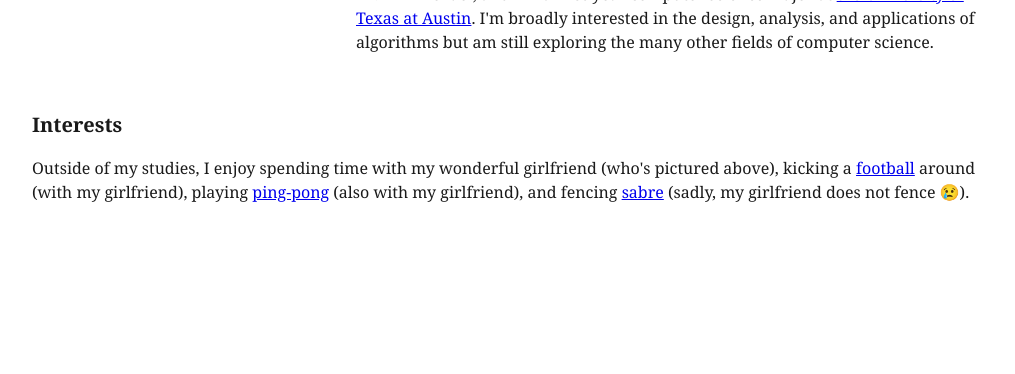
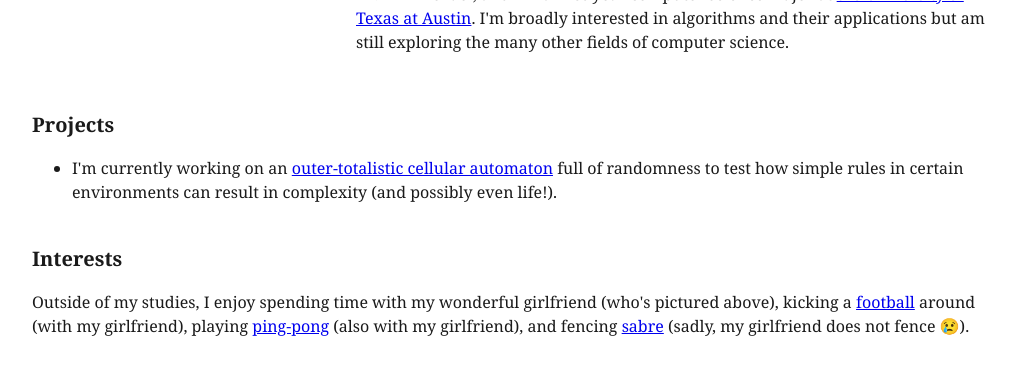
Before and after one commit to michaelameng/michaelameng.github.io, a plain HTML site: page index.html in a window 1280 px wide. Shown: the part 134-508 px from the top of the page, without its empty margins (128-1143 px from the left). Drawn offline with Linux system fonts and the light colour scheme.

Commit message:
feat: add Projects section to homepage
- Add Projects section featuring the cellular automaton
- Reword intro blurb to focus on algorithms and their applications

```diff
--- a/index.html
+++ b/index.html
@@ -16,13 +16,28 @@
         <div class="blurb">
           <p>
             Hi! I'm Michael, and I'm a first-year computer science major at
-            <a href="https://www.utexas.edu/">the University of Texas at Austin</a>.
-            I'm broadly interested in the design, analysis, and applications of
-            algorithms but am still exploring the many other fields of computer
-            science.
+            <a href="https://www.utexas.edu/"
+              >the University of Texas at Austin</a
+            >. I'm broadly interested in algorithms and their applications but
+            am still exploring the many other fields of computer science.
           </p>
         </div>
       </div>
+
+      <!-- Projects -->
+      <section>
+        <h2>Projects</h2>
+        <ul>
+          <li>
+            I'm currently working on an
+            <a href="https://michaelameng.github.io/cellular-automaton/"
+              >outer-totalistic cellular automaton</a
+            >
+            full of randomness to test how simple rules in certain environments
+            can result in complexity (and possibly even life!).
+          </li>
+        </ul>
+      </section>
 
       <!-- Interests -->
       <section>
@@ -30,7 +45,9 @@
         <p>
           Outside of my studies, I enjoy spending time with my wonderful
           girlfriend (who's pictured above), kicking a
-          <a href="https://en.wikipedia.org/wiki/Association_football">football</a>
+          <a href="https://en.wikipedia.org/wiki/Association_football"
+            >football</a
+          >
           around (with my girlfriend), playing
           <a href="https://en.wikipedia.org/wiki/Table_tennis">ping-pong</a>
           (also with my girlfriend), and fencing
```
